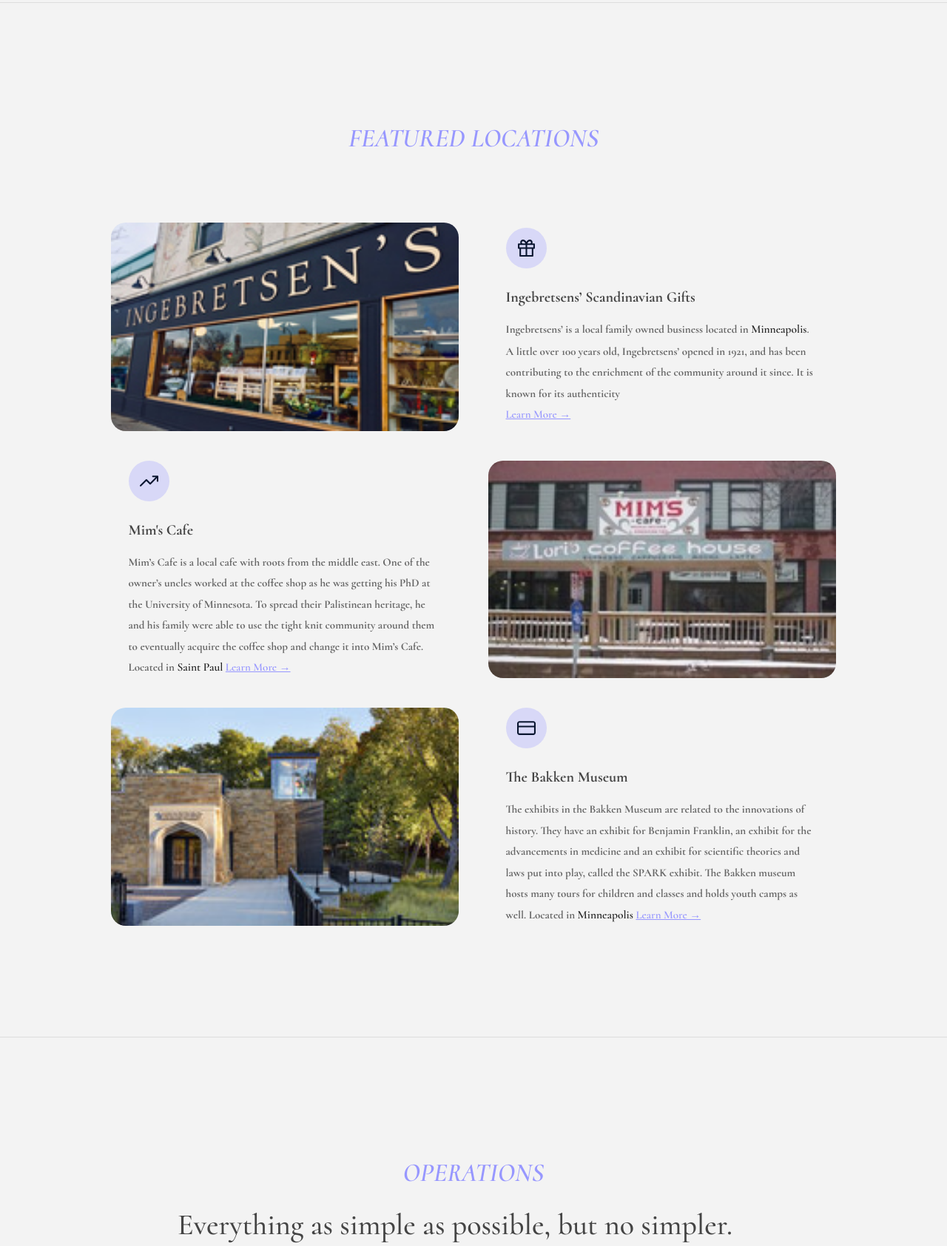
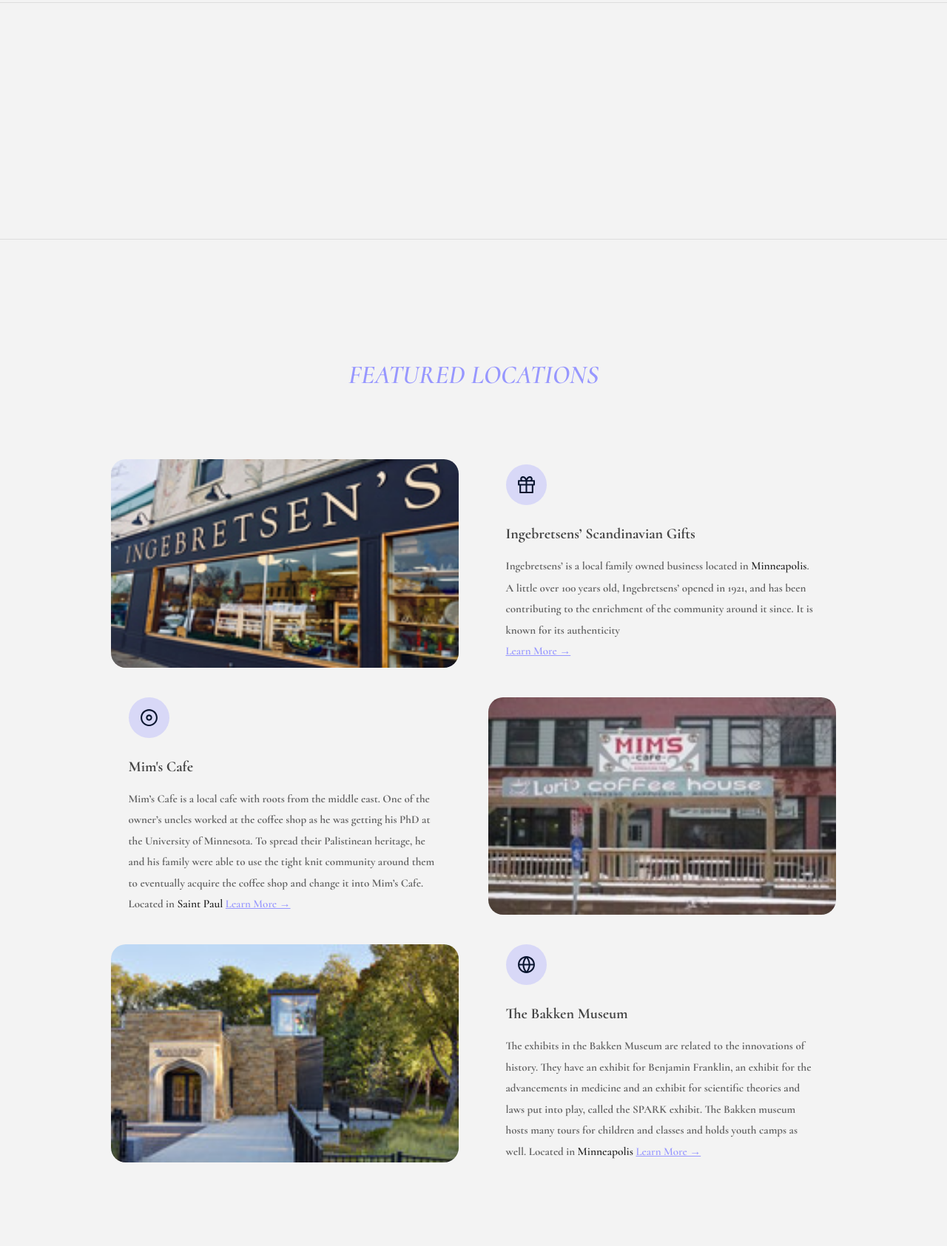
Before and after one commit to PranTanTheMan/Hidden-Gems, a website: page public/index.html in a window 1280 px wide. Shown: the part 797-2482 px from the top of the page at 74% size. Drawn offline with nearby package versions, Linux system fonts and the light colour scheme.

Commit message:
Making Insta POsts

```diff
--- a/public/index.html
+++ b/public/index.html
@@ -127,6 +127,13 @@
         <button class="btn--text btn--scroll-to">Learn more &DownArrow;</button>
       </div>
     </header>
+    <section class="section">
+      <div class="insta__post">
+        <div class="top__post"></div>
+        <img src="" alt="" />
+        <div class="bottom__post"></div>
+      </div>
+    </section>
 
     <section class="section" id="section--1">
       <div class="section__title">
@@ -168,7 +175,7 @@
         <div class="features__feature feature2">
           <div class="features__icon">
             <svg>
-              <use xlink:href="img/icons.svg#icon-trending-up"></use>
+              <use xlink:href="img/icons.svg#icon-disc"></use>
             </svg>
           </div>
           <h5 class="features__header">Mim's Cafe</h5>
@@ -209,7 +216,7 @@
         <div class="features__feature feature3">
           <div class="features__icon">
             <svg>
-              <use xlink:href="img/icons.svg#icon-credit-card"></use>
+              <use xlink:href="img/icons.svg#icon-globe"></use>
             </svg>
           </div>
           <h5 class="features__header">The Bakken Museum</h5>
@@ -234,9 +241,9 @@
       </div>
     </section>
 
-    <section class="section" id="section--2">
+    <!-- <section class="section" id="section--2">
       <div class="section__title">
-        <h2 class="section__description">Operations</h2>
+        <h2 class="section__description"></h2>
         <h3 class="section__header">
           Everything as simple as possible, but no simpler.
         </h3>
@@ -309,7 +316,7 @@
           </p>
         </div>
       </div>
-    </section>
+    </section> -->
 
     <footer class="footer">
       <ul class="footer__nav">
```
Also changed, not shown: public/HG/artifacts.svg (added), public/HG/dining.svg (added).
